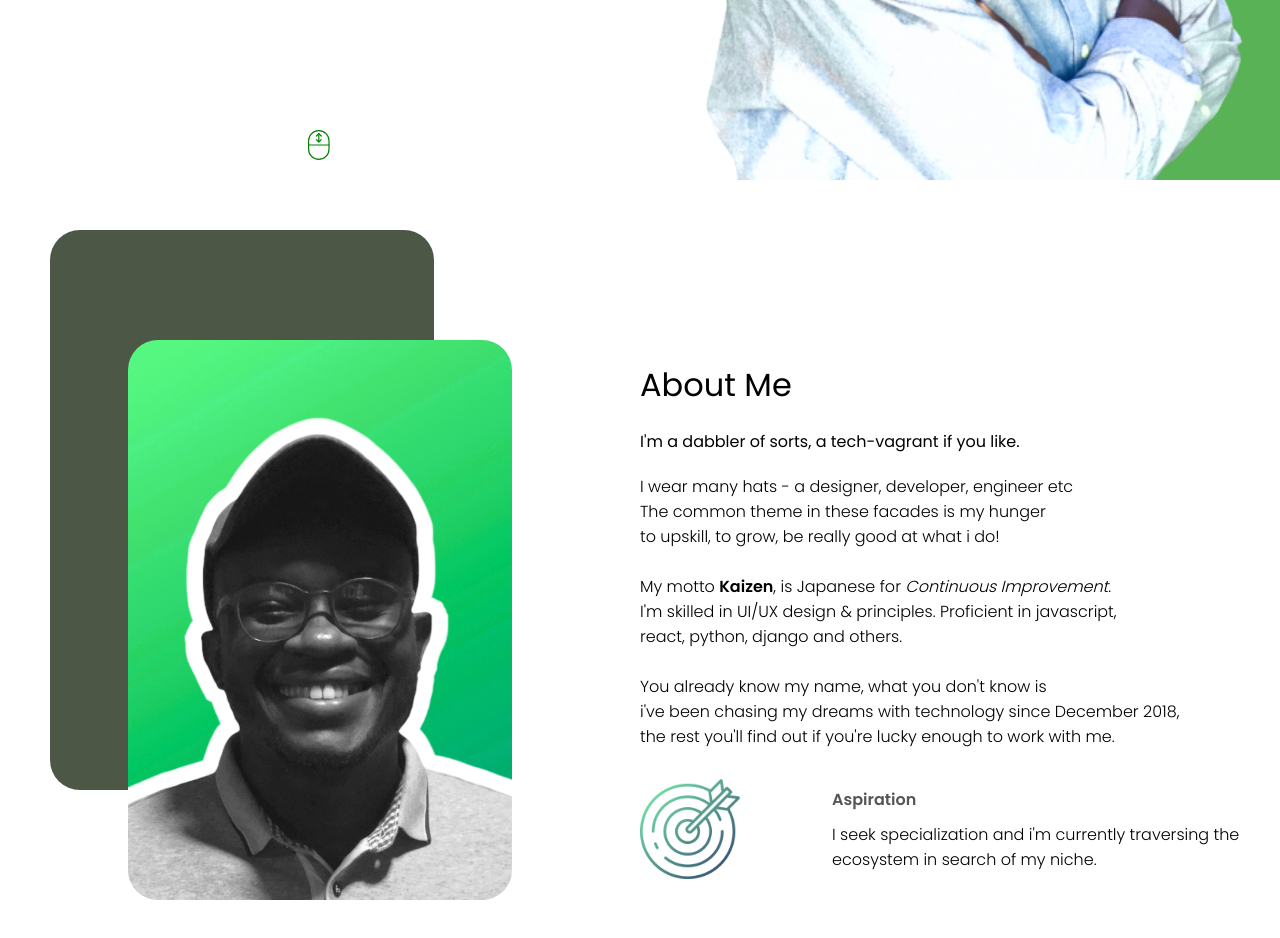
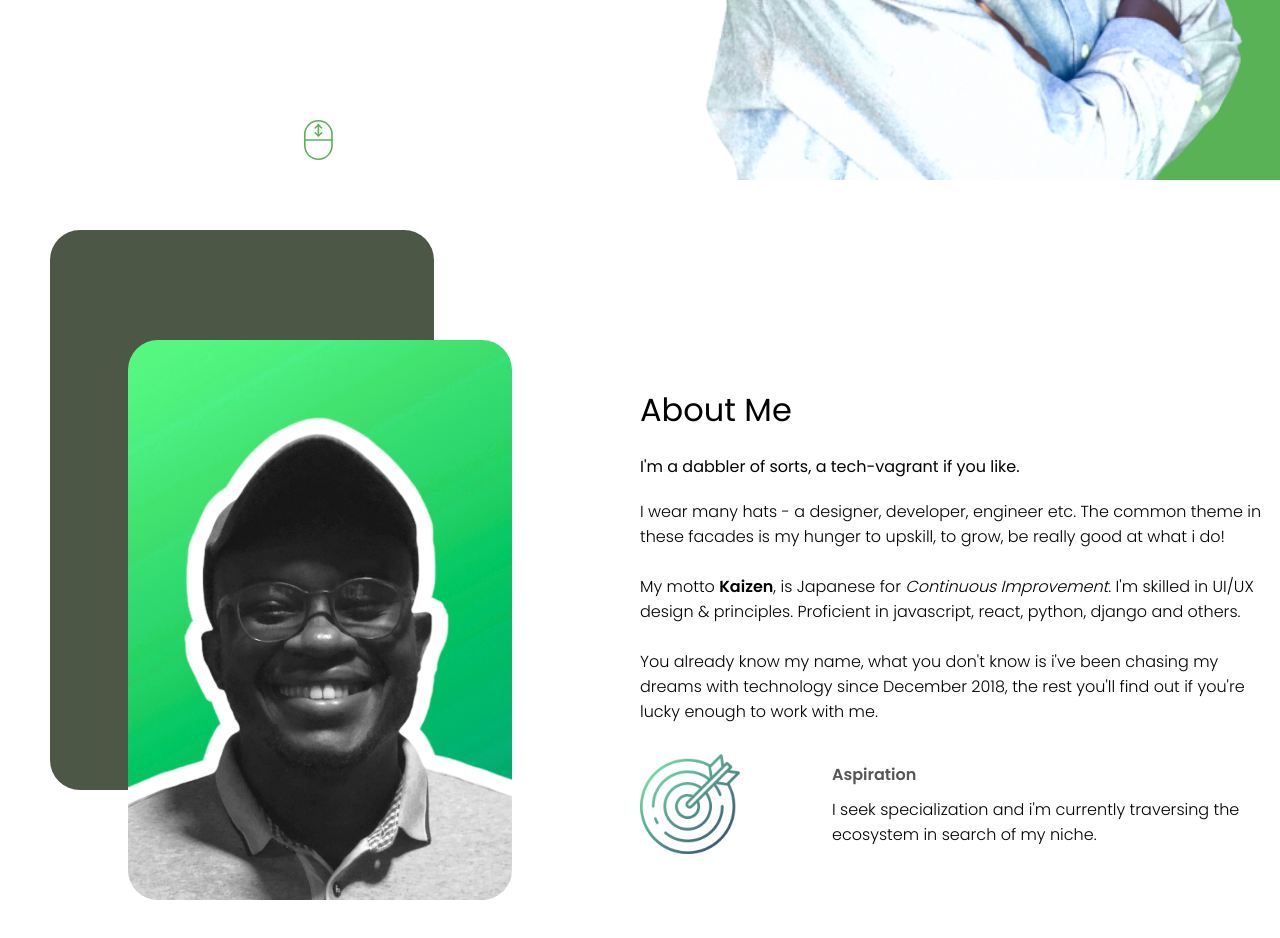
Before and after one commit to Codexgrey/Portfolio, a React (Create React App) app: page / in a window 1280 px wide. Shown: the part 620-1558 px from the top of the page. Built offline with nearby package versions, Linux system fonts and the light colour scheme.

Commit message:
final touches

```diff
--- a/src/components/about/About.jsx
+++ b/src/components/about/About.jsx
@@ -23,16 +23,18 @@ const About = () => {
 
             <div className="a-desc">
                 <p>
-                    I wear many hats - a designer, developer, engineer etc<br />
-                    The common theme in these facades is my hunger <br />
-                    to upskill, to grow, be really good at what i do! <br />
+                    I wear many hats - a designer, developer, engineer etc.
+                    The common theme in these facades is my hunger
+                    to upskill, to grow, be really good at what i do!
                     <br />
-                    My motto <b>Kaizen</b>, is Japanese for <em>Continuous Improvement</em>. <br />
-                    I'm skilled in UI/UX design & principles. Proficient in javascript, <br />
-                    react, python, django and others. <br />
                     <br />
-                    You already know my name, what you don't know is <br />
-                    i've been chasing my dreams with technology since December 2018, <br />
+                    My motto <b>Kaizen</b>, is Japanese for <em>Continuous Improvement</em>.
+                    I'm skilled in UI/UX design & principles. Proficient in javascript,
+                    react, python, django and others.
+                    <br />
+                    <br />
+                    You already know my name, what you don't know is
+                    i've been chasing my dreams with technology since December 2018,
                     the rest you'll find out if you're lucky enough to work with me.
                 </p>
                 <div className="a-award">
--- a/src/components/contact/Contact.jsx
+++ b/src/components/contact/Contact.jsx
@@ -6,18 +6,18 @@ import Git from "../../img/github.png";
 import Email from "../../img/email.png";
 import LinkedIn from "../../img/linkedin.png";
 import Address from "../../img/placeholder.png";
-import { useRef, useState } from "react";
+import { useContext, useRef, useState } from "react";
 
 // email server provider
 import emailjs from "@emailjs/browser";
-// import { ThemeContext } from "../../context";
+import { ThemeContext } from "../../context";
 
 
 const Contact = () => {
   const formRef = useRef();
   const [done, setDone] = useState(false)
-  // const theme = useContext(ThemeContext);
-  // const darkMode = theme.state.darkMode;
+  const theme = useContext(ThemeContext);
+  const darkMode = theme.state.darkMode;
 
   // to handle data submission
   const handleSubmit = (e) => {
@@ -37,6 +37,8 @@ const Contact = () => {
           console.log(error.text);
         }
       );
+      // resets text after hitting submit button
+      e.target.reset();
   };
 
   return (
@@ -81,12 +83,13 @@ const Contact = () => {
 
           {/* using ref hook to take inputs */}
           <form ref={formRef} onSubmit={handleSubmit}>
-            <input /** style={{backgroundColor: darkMode && "#333"}}*/ type="text" placeholder="Name" name="user_name" />
-            <input /** style={{backgroundColor: darkMode && "#333"}}*/ type="text" placeholder="Subject" name="user_subject" />
-            <input /** style={{backgroundColor: darkMode && "#333"}}*/ type="text" placeholder="Email" name="user_email" />
-            <textarea /** style={{backgroundColor: darkMode && "#333"}}*/ rows="5" placeholder="Message" name="message" />
+            {/* if darkMode, bgc - #333 */}
+            <input style={{backgroundColor: darkMode && "#333"}} type="text" placeholder="Name" name="user_name" />
+            <input style={{backgroundColor: darkMode && "#333"}} type="text" placeholder="Subject" name="user_subject" />
+            <input style={{backgroundColor: darkMode && "#333"}} type="text" placeholder="Email" name="user_email" />
+            <textarea style={{backgroundColor: darkMode && "#333"}} rows="5" placeholder="Message" name="message" />
             <button>Submit</button>
-            {done && "Thank you..."}
+            {done && " Thank you."}
           </form>
         </div>
       </div>
--- a/src/components/intro/Intro.jsx
+++ b/src/components/intro/Intro.jsx
@@ -28,13 +28,13 @@ const Intro = () => {
                 </p>
             </div>
 
-            {/* SVG to toggle image in dark mode */}
+            {/* SVG to indicate scroll */}
             <svg
                 width="75"
                 height="75"
                 viewBox="0 0 75 75"
                 fill="none"
-                stroke="green"
+                stroke="#59b256"
                 className="i-scroll"
                 xmlns="http://www.w3.org/2000/svg"
             >
@@ -42,45 +42,45 @@ const Intro = () => {
                     <path
                         id="Vector"
                         d="M40.5 15L34.5 9L28.5 15"
-                        stroke-width="3"
-                        stroke-miterlimit="10"
-                        stroke-linecap="round"
-                        stroke-linejoin="round"
+                        strokeWidth="3"
+                        strokeMiterlimit="10"
+                        strokeLinecap="round"
+                        strokeLinejoin="round"
                     />
                     <path
                         id="Vector_2"
                         d="M28.5 24L34.5 30L40.5 24"
-                        stroke-width="3"
-                        stroke-miterlimit="10"
-                        stroke-linecap="round"
-                        stroke-linejoin="round"
+                        strokeWidth="3"
+                        strokeMiterlimit="10"
+                        strokeLinecap="round"
+                        strokeLinejoin="round"
                     />
                     <g id="Group">
                     <path
                         id="Vector_3"
                         d="M9 37.5H60"
-                        stroke-width="3"
-                        stroke-miterlimit="10"
-                        stroke-linecap="round"
-                        stroke-linejoin="round"
+                        strokeWidth="3"
+                        strokeMiterlimit="10"
+                        strokeLinecap="round"
+                        strokeLinejoin="round"
                     />
                     </g>
                     <path
                         id="Vector_4"
                         d="M34.5 27V9"
-                        stroke-width="2.9895"
-                        stroke-miterlimit="10"
-                        stroke-linecap="round"
-                        stroke-linejoin="round"
+                        strokeWidth="2.9895"
+                        strokeMiterlimit="10"
+                        strokeLinecap="round"
+                        strokeLinejoin="round"
                     />
                     <g id="Group_2">
                         <path
                             id="Vector_5"
                             d="M9 27C9 12.918 20.418 1.5 34.5 1.5C48.5859 1.5 60 12.918 60 27C60 29.8906 60 45.1094 60 48C60 62.082 48.5859 73.5 34.5 73.5C20.418 73.5 9 62.082 9 48C9 45.1094 9 29.8906 9 27Z"
-                            stroke-width="3"
-                            stroke-miterlimit="10"
-                            stroke-linecap="round"
-                            stroke-linejoin="round"
+                            strokeWidth="3"
+                            strokeMiterlimit="10"
+                            strokeLinecap="round"
+                            strokeLinejoin="round"
                         />
                     </g>
                 </g>
--- a/src/components/intro/intro.css
+++ b/src/components/intro/intro.css
@@ -69,8 +69,8 @@
 }
 
 .i-scroll {
-    width: 30px;
-    height: 30px;
+    width: 40px;
+    height: 40px;
     position: absolute;
     bottom: 20px;
 }
@@ -83,10 +83,12 @@
 }
 
 .i-bg {
+    /* using clip-path from bennettfeely.com */
     clip-path: polygon(100% 0%, 100% 51%, 100% 100%, 25% 100%, 0% 50%, 25% 0%);
     background-color: #59b256;
     width: 100%;
     height: 100%;
+    /* positioning, parent '.i-right' must be relative */
     position: absolute;
     top: 0;
     right: 0;
```
Also changed, not shown: src/img/quality.png (added).
